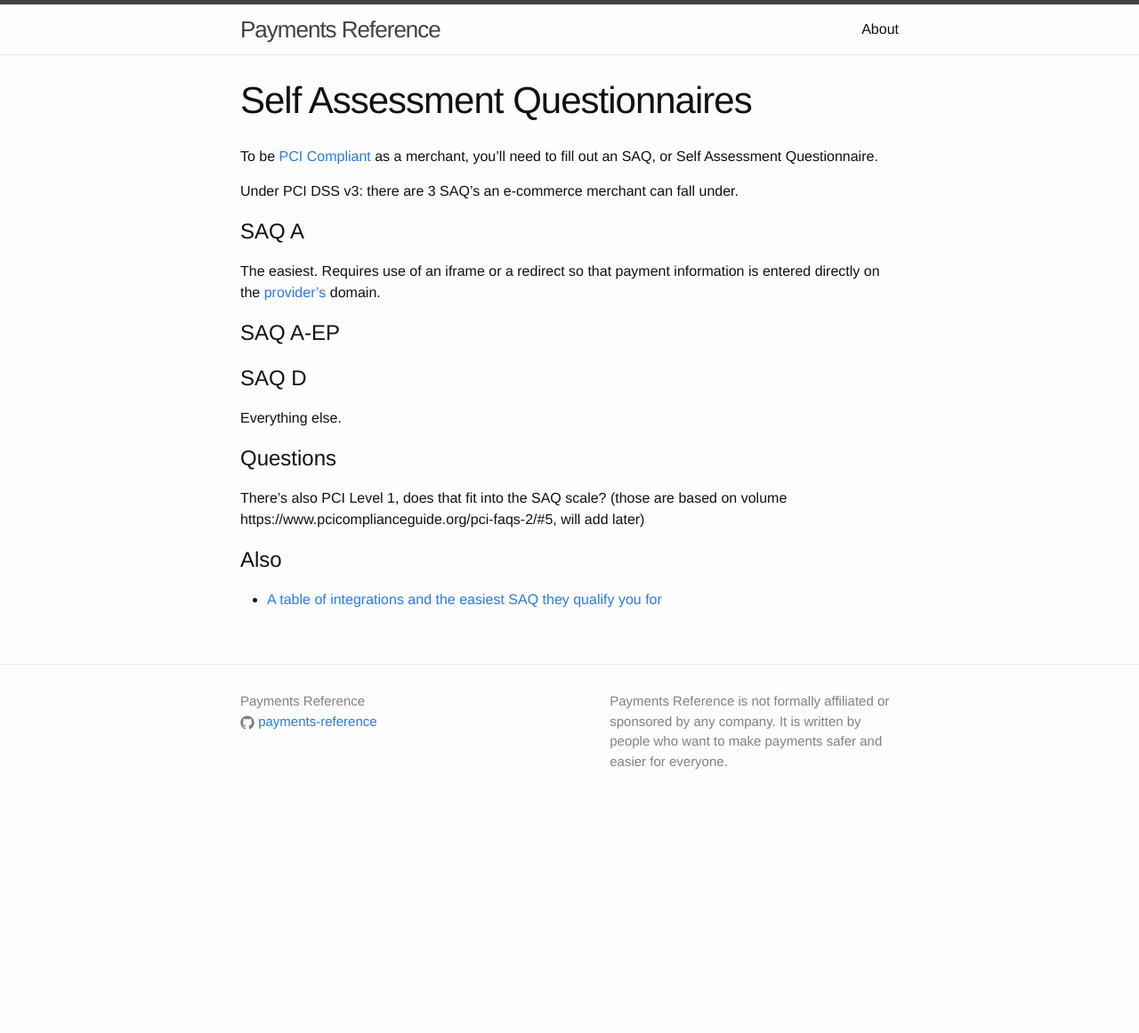
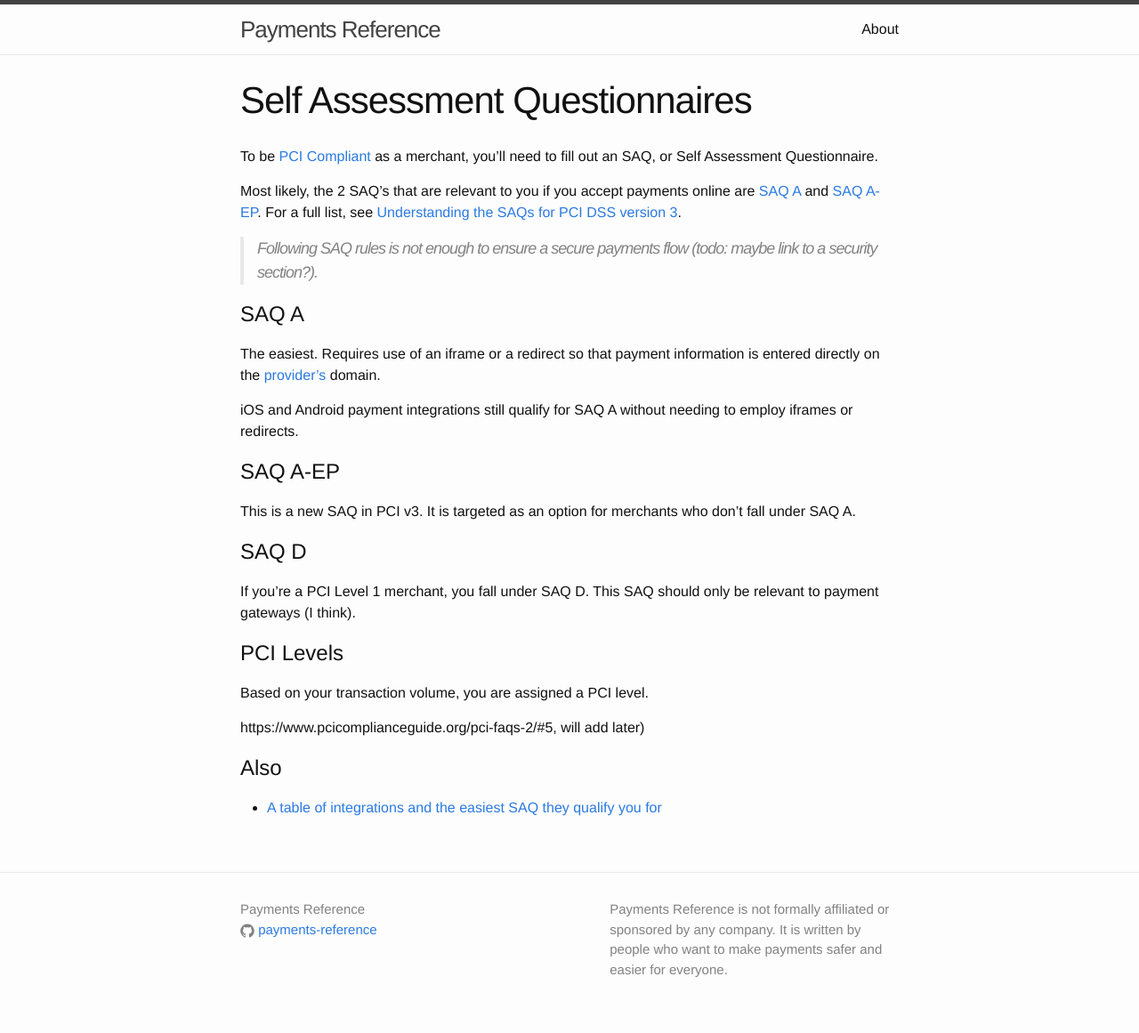
Before and after one commit to payments-reference/payments-reference, a Jekyll site: the page built from pci-compliance/saqs.md, in a window 1280 px wide. Shown: the whole page at 89% size. Built offline with Jekyll 4.4.1, drawn with Linux system fonts in a browser that asks for light colours; before the commit the page ends 927 px from its top, so only the background shows below that.

Commit message:
Add more to SAQ reference

```diff
--- a/pci-compliance/saqs.md
+++ b/pci-compliance/saqs.md
@@ -6,22 +6,29 @@ permalink: /pci-compliance/saqs/
 
 To be [PCI Compliant](/pci-compliance/) as a merchant, you'll need to fill out an SAQ, or Self Assessment Questionnaire.
 
-Under PCI DSS v3: there are 3 SAQ's an e-commerce merchant can fall under.
+Most likely, the 2 SAQ's that are relevant to you if you accept payments online are [SAQ A](#saq-a) and [SAQ A-EP](#saq-a-ep). For a full list, see [Understanding the SAQs for PCI DSS version 3](https://www.pcisecuritystandards.org/documents/Understanding_SAQs_PCI_DSS_v3.pdf).
 
+> Following SAQ rules is not enough to ensure a secure payments flow (todo: maybe link to a security section?).
 
 # SAQ A
 
 The easiest. Requires use of an iframe or a redirect so that payment information is entered directly on the [provider's](/glossary/#provider) domain.
 
+iOS and Android payment integrations still qualify for SAQ A without needing to employ iframes or redirects.
+
 # SAQ A-EP
+
+This is a new SAQ in PCI v3. It is targeted as an option for merchants who don't fall under SAQ A.
 
 # SAQ D
 
-Everything else.
+If you're a PCI Level 1 merchant, you fall under SAQ D. This SAQ should only be relevant to payment gateways (I think).
 
-# Questions
+# PCI Levels
 
-There's also PCI Level 1, does that fit into the SAQ scale? (those are based on volume https://www.pcicomplianceguide.org/pci-faqs-2/#5, will add later)
+Based on your transaction volume, you are assigned a PCI level.
+
+https://www.pcicomplianceguide.org/pci-faqs-2/#5, will add later)
 
 # Also
 
```
